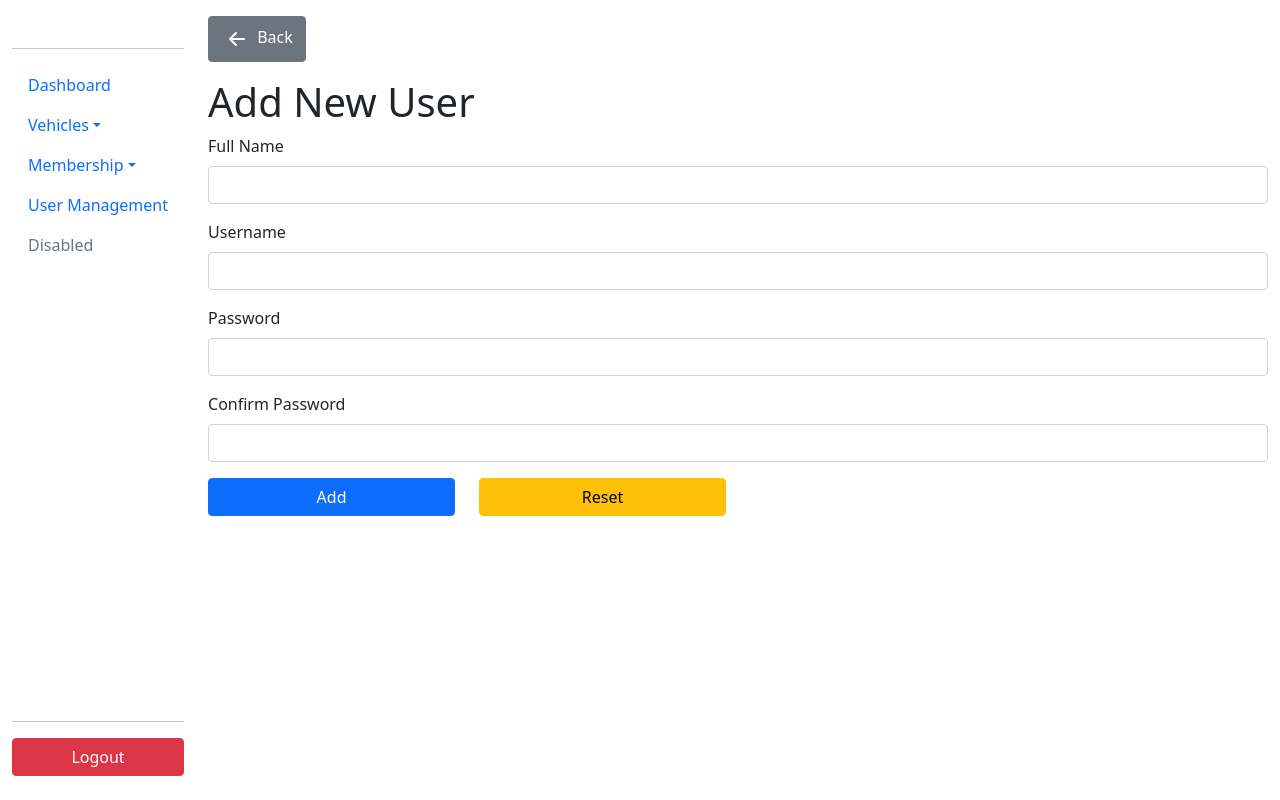
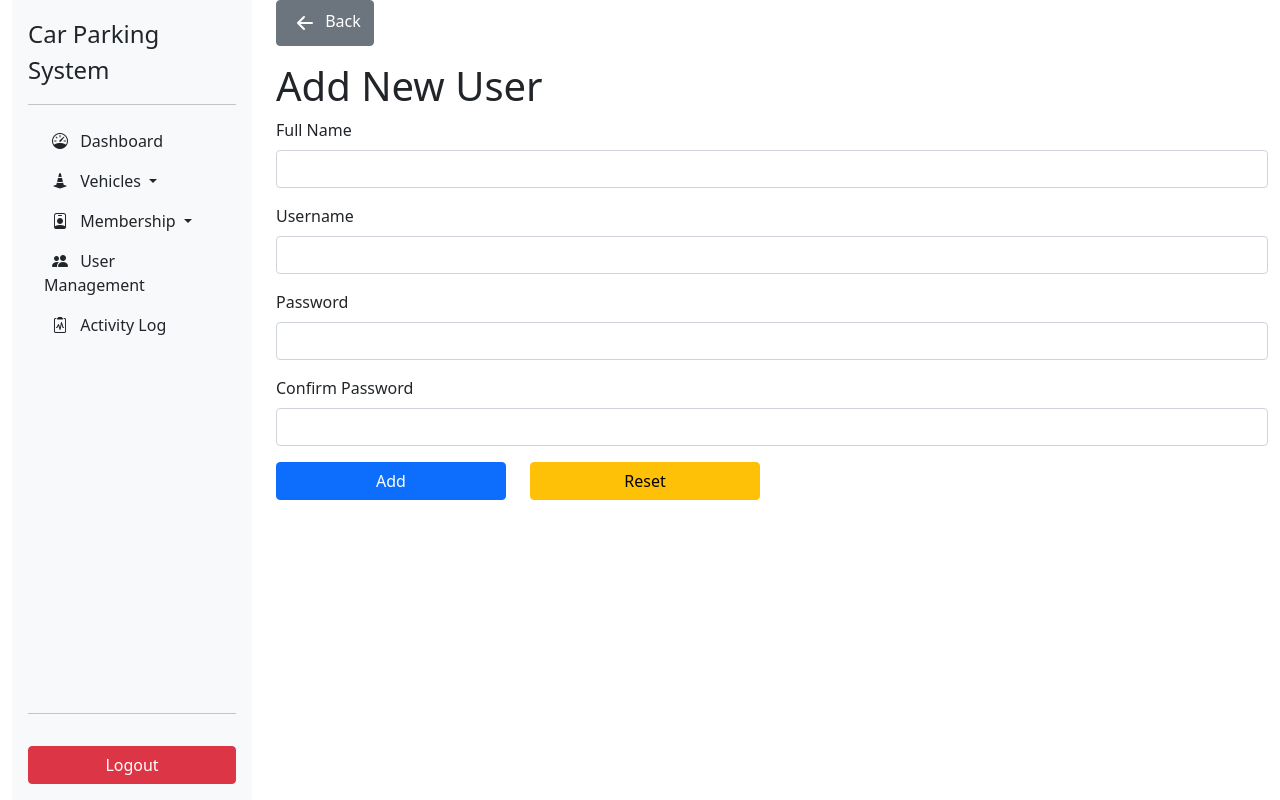
Before and after one commit to sint18/car_parking_system_web, a Flask app: page /add-user in a window 1280 px wide. Run offline with Flask 2, Linux system fonts and the light colour scheme; some libraries are stand-ins or nearby versions.

Commit message:
changed sidebar design

```diff
--- a/templates/navbar.html
+++ b/templates/navbar.html
@@ -18,48 +18,79 @@
 </head>
 
 <body>
-    <div class="container-xxl my-3">
-        <div class="row" style="height: 95vh;">
-            <div class="col col-sm-auto d-flex flex-column">
-                <p class="h5 text-center mt-2">{{ session["user"] }}</p>
+    <div class="container-fluid">
+        <div class="row" style="">
+            <div class="col-md-auto">
+                <div class="d-flex flex-column p-3 bg-light" style="width: 240px; height: 100vh;">
+                    <a href="/"
+                        class="d-flex align-items-center mb-3 mb-md-0 me-md-auto link-dark text-decoration-none">
+                        <span class="fs-4">Car Parking System</span>
+                    </a>
                     <hr>
                     <ul class="nav nav-pills flex-column mb-auto">
                         <li class="nav-item">
-                        <a class="nav-link" href="/dashboard">Dashboard</a>
+                            <a href="/dashboard" class="nav-link link-dark" aria-current="page">
+                                <i class="bi bi-speedometer m-2"></i>
+                                Dashboard
+                            </a>
                         </li>
-                    <li class="nav-item dropdown">
-                        <a class="nav-link dropdown-toggle" data-bs-toggle="dropdown" href="#" role="button"
-                            aria-haspopup="true" aria-expanded="false">Vehicles</a>
+                        <li>
+                            <div class="nav-item dropdown">
+                                <a class="nav-link link-dark dropdown-toggle" data-bs-toggle="dropdown" href="#"
+                                    role="button" aria-haspopup="true" aria-expanded="false">
+                                    <i class="bi bi-cone-striped m-2"></i>
+                                    Vehicles
+                                </a>
                                 <div class="dropdown-menu">
                                     <a class="dropdown-item" href="/vehicles">Entry/Exit Vehicles</a>
                                     <a class="dropdown-item" href="/categories">Vehicle Category</a>
                                     <a class="dropdown-item" href="/parking-history">Parking History</a>
                                 </div>
+                            </div>
                         </li>
-                    <li class="nav-item dropdown">
-                        <a class="nav-link dropdown-toggle" data-bs-toggle="dropdown" href="#" role="button"
-                            aria-haspopup="true" aria-expanded="false">Membership</a>
+                        <li>
+                            <div class="nav-item dropdown">
+                                <a class="nav-link link-dark dropdown-toggle" data-bs-toggle="dropdown" href="#"
+                                    role="button" aria-haspopup="true" aria-expanded="false">
+                                    <i class="bi bi-person-badge m-2"></i>
+                                    Membership
+                                </a>
                                 <div class="dropdown-menu">
                                     <a class="dropdown-item" href="/view-members">View Members</a>
                                     <a class="dropdown-item" href="/view-tiers">Tiers</a>
-                            <a class="dropdown-item" href="#">Something else here</a>
-                            <div class="dropdown-divider"></div>
-                            <a class="dropdown-item" href="#">Separated link</a>
+                                </div>
                             </div>
                         </li>
-                    <li class="nav-item">
-                        <a class="nav-link" href="/user-management">User Management</a>
+                        <li>
+                            <a href="/user-management" class="nav-link link-dark">
+                                <i class="bi bi-people-fill m-2"></i>
+                                User Management
+                            </a>
                         </li>
-
-                    <li class="nav-item">
-                        <a class="nav-link disabled" href="#">Disabled</a>
+                        <li>
+                            <a href="#" class="nav-link link-dark">
+                                <i class="bi bi-clipboard2-pulse m-2"></i>
+                                Activity Log
+                            </a>
                         </li>
                     </ul>
                     <hr>
-                <div class="d-grid">
-                    <a href="/logout" class="btn btn-danger">Logout</a>
+                    <!-- <div class="dropdown">
+                        <a href="#" class="d-flex align-items-center link-dark text-decoration-none dropdown-toggle"
+                            id="dropdownUser2" data-bs-toggle="dropdown" aria-expanded="false">
+                            <img src="https://github.com/mdo.png" alt="" width="32" height="32"
+                                class="rounded-circle me-2"> -->
+                    <div class="align-items-center">
+                        <p class="fs-3 text-center">{{ session["user"] }}</p>
+                        <a href="/logout" class="d-grid btn btn-danger">Logout</a>
                     </div>
 
+                    <!-- </a>
+                        <ul class="dropdown-menu text-small shadow">
+                            <li><a class="dropdown-item" href="#">Sign out</a></li>
+                        </ul>
+                    </div> -->
+                </div>
             </div>
 
             <div class="col">
```
Also changed, not shown: templates/navbar copy.html (added, +74 -0 lines). Lines whose indentation alone changed are shown as unchanged.
